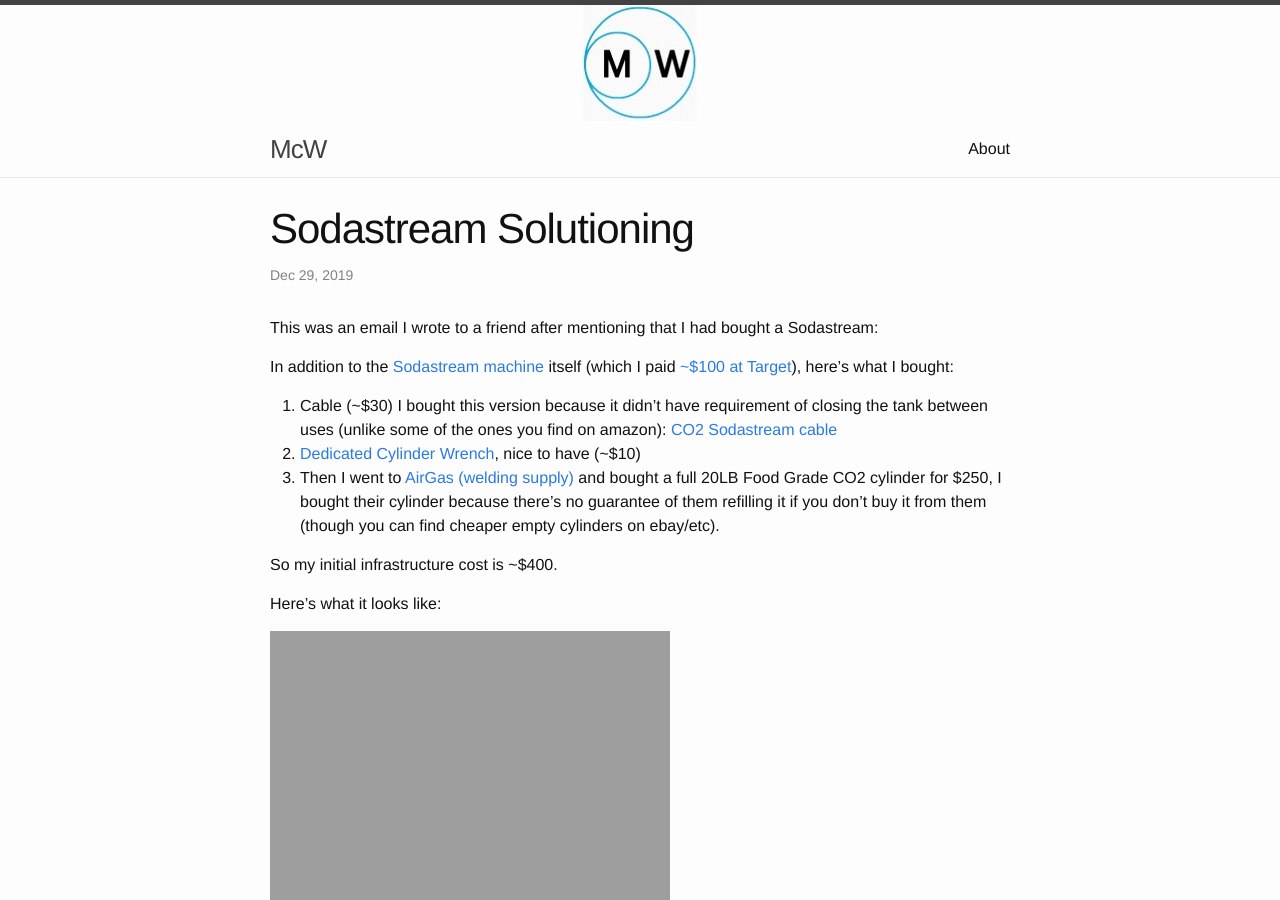
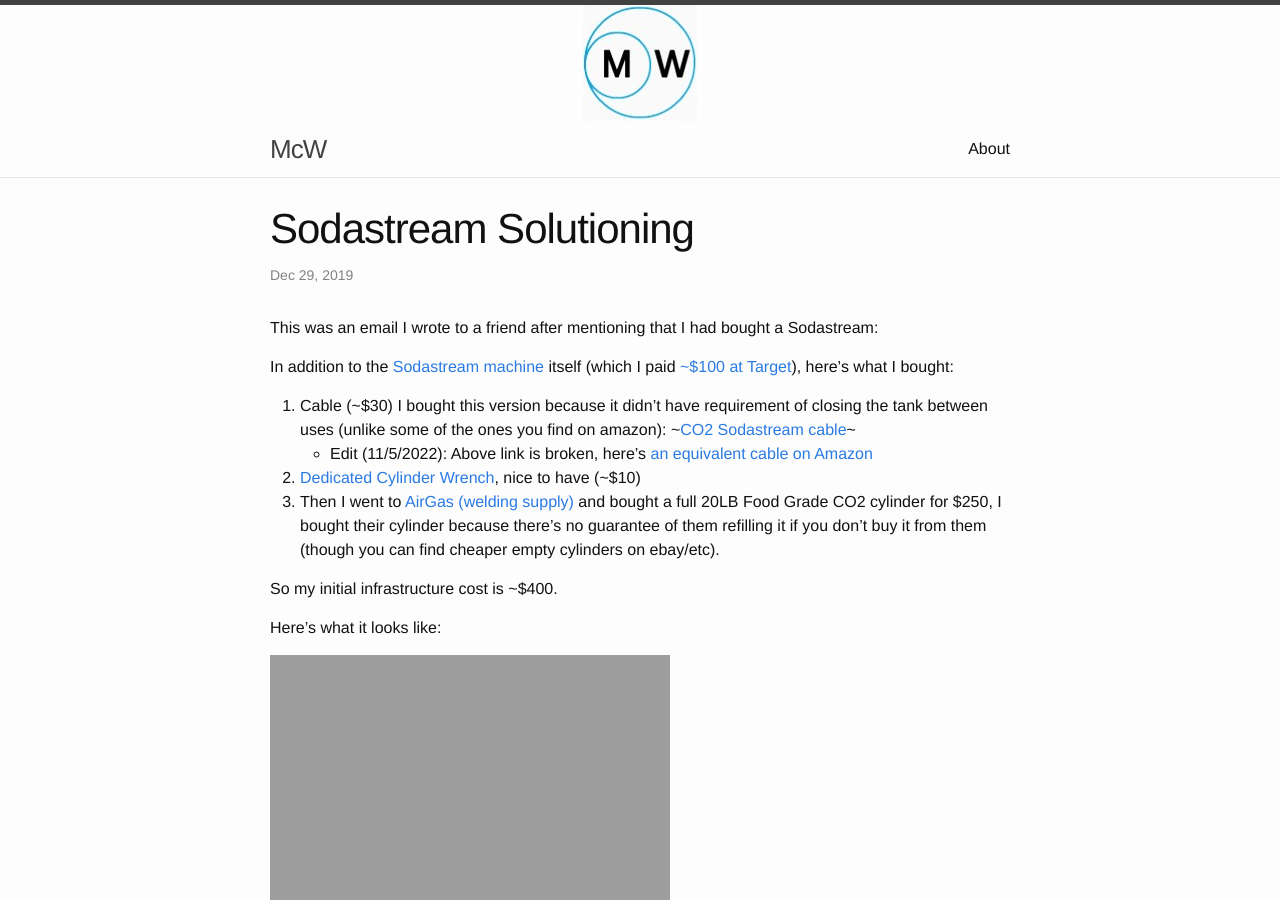
Before and after one commit to mcwalters/mcwalters.github.io, a Jekyll site: the page built from _posts/2019-12-29-Sodastream-solutions.markdown, in a window 1280 px wide and 900 px high. Built offline with Jekyll 4.4.1, drawn with Linux system fonts in a browser that asks for light colours.

Commit message:
Adding working link
Link was broken. Added a separate link.

```diff
--- a/_posts/2019-12-29-Sodastream-solutions.markdown
+++ b/_posts/2019-12-29-Sodastream-solutions.markdown
@@ -10,9 +10,10 @@
 
 In addition to the [Sodastream machine](https://sodastream.com/) itself (which I paid [~$100 at Target](https://www.target.com/c/soda-makers-carbonation/sodastream/-/N-tx3pfZr8p8q)), here's what I bought:
 
-1. Cable (\~$30) I bought this version because it didn't have requirement of closing the tank between uses (unlike some of the ones you find on amazon): [CO2 Sodastream cable](http://news.banggood.com/u/nrd.php?p=woOR8fFW1z_18682102_2675773_-2_1&ems_l=2522012&l=qCCyBP77FFFfkjwppxxmflxv7b9gRwlqg1xmj1CAnjvg1xmjgVjtnAgLuDkgNGCnAwjugQxBnJmjyCnAg%2BrCgCxgL%3AJ_-9gLX-g2jwtg0nyujlnvnwCgJllnBBxArnBgyg._~9e~cfqCvuODCvhmnBrpw4~.ZDCvhBxDAln4nvjABHBZDCvhvnmrDv4WnFxAmnA.c..9eZDCvhljvyjrpw4%24ljvyjrpwhljCnpxAH%24ZDCvhlxwCnwC4FrwwjZBlhBAl4nvjruh%24lrm%24ZBlhnq4%24ynABh~._..%24ZBlhuurm4%24uurm%24ZBlhurm4%24lurwtrm%24ZBlhDrm4%24DBnArm%24&s=1FlhL0tw3yFynuMWN3WiBFT489U)
-2. [Dedicated Cylinder Wrench](https://smile.amazon.com/gp/product/B07R63447F/ref=ppx_yo_dt_b_asin_title_o03_s00?ie=UTF8&psc=1), nice to have (~$10)
-3. Then I went to [AirGas (welding supply)](https://www.airgas.com/) and bought a full 20LB Food Grade CO2 cylinder for $250, I bought their cylinder because there's no guarantee of them refilling it if you don't buy it from them (though you can find cheaper empty cylinders on ebay/etc).
+1. Cable (\~$30) I bought this version because it didn't have requirement of closing the tank between uses (unlike some of the ones you find on amazon): ~[CO2 Sodastream cable](http://news.banggood.com/u/nrd.php?p=woOR8fFW1z_18682102_2675773_-2_1&ems_l=2522012&l=qCCyBP77FFFfkjwppxxmflxv7b9gRwlqg1xmj1CAnjvg1xmjgVjtnAgLuDkgNGCnAwjugQxBnJmjyCnAg%2BrCgCxgL%3AJ_-9gLX-g2jwtg0nyujlnvnwCgJllnBBxArnBgyg._~9e~cfqCvuODCvhmnBrpw4~.ZDCvhBxDAln4nvjABHBZDCvhvnmrDv4WnFxAmnA.c..9eZDCvhljvyjrpw4%24ljvyjrpwhljCnpxAH%24ZDCvhlxwCnwC4FrwwjZBlhBAl4nvjruh%24lrm%24ZBlhnq4%24ynABh~._..%24ZBlhuurm4%24uurm%24ZBlhurm4%24lurwtrm%24ZBlhDrm4%24DBnArm%24&s=1FlhL0tw3yFynuMWN3WiBFT489U)~
+   - Edit (11/5/2022): Above link is broken, here's [an equivalent cable on Amazon](https://www.amazon.com/Cartridges-Adapter-Accessories-Connect-Machine/dp/B08F3GL43B/ref=asc_df_B08F3GL43B/?tag=hyprod-20&linkCode=df0&hvadid=459704147400&hvpos=&hvnetw=g&hvrand=15018239780730405471&hvpone=&hvptwo=&hvqmt=&hvdev=c&hvdvcmdl=&hvlocint=&hvlocphy=1014080&hvtargid=pla-942952859653&psc=1)
+3. [Dedicated Cylinder Wrench](https://smile.amazon.com/gp/product/B07R63447F/ref=ppx_yo_dt_b_asin_title_o03_s00?ie=UTF8&psc=1), nice to have (~$10)
+4. Then I went to [AirGas (welding supply)](https://www.airgas.com/) and bought a full 20LB Food Grade CO2 cylinder for $250, I bought their cylinder because there's no guarantee of them refilling it if you don't buy it from them (though you can find cheaper empty cylinders on ebay/etc).
 
 So my initial infrastructure cost is ~$400.
 
```
